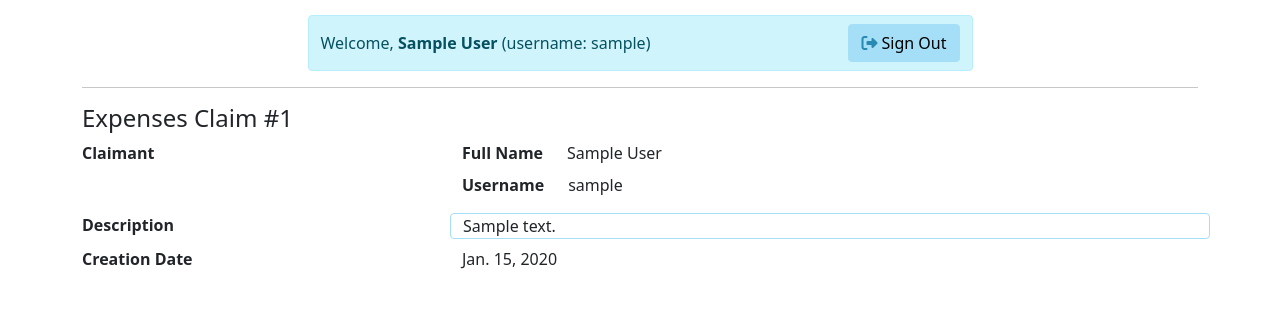
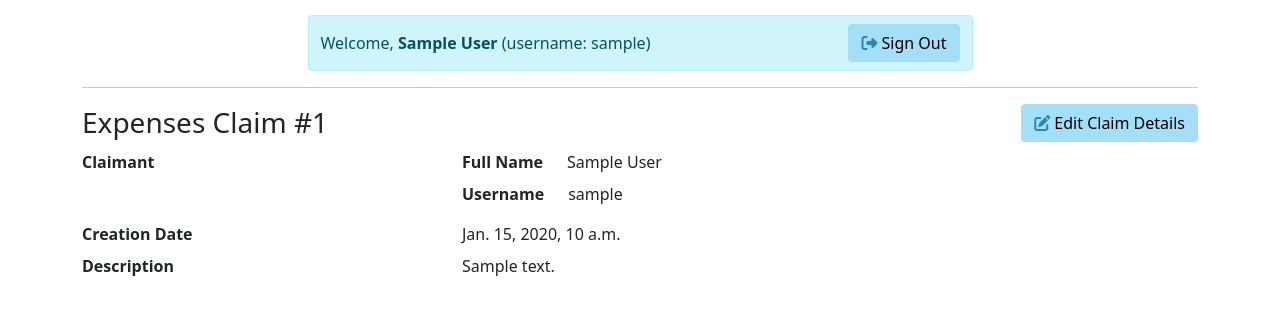
Before and after one commit to iamlogan/expenses-fdm, a Django app: page /claims/1/ in a window 1280 px wide. Shown: the part 65-380 px from the top of the page. Run offline with Django 3.2, Linux system fonts and the light colour scheme; a user stored in the database is signed in; tables that the repository leaves empty hold one stand-in row (values such as "Sample post"); some libraries are stand-ins or nearby versions.

Commit message:
Improved claim editing

```diff
--- a/expensesapp/models.py
+++ b/expensesapp/models.py
@@ -15,7 +15,7 @@ class User(AbstractUser):
 class Claim(models.Model):
     creation_datetime = models.DateTimeField()
     owner = models.ForeignKey(settings.AUTH_USER_MODEL,on_delete=models.SET_NULL, null=True)
-    description = models.CharField(max_length=200, null=True)
+    description = models.CharField(max_length=50, null=True)
 
     @classmethod
     def create(cls, owner, description):
--- a/expensesapp/static/expensesapp/style.scss
+++ b/expensesapp/static/expensesapp/style.scss
@@ -8,6 +8,7 @@ $secondary: #cccccc;
 
 $fdm-blue: #1daded;
 $primary-symbol-dark: #2889b2;
+$secondary-symbol-dark: #666666;
 
 #standard-body {
   // This margin accounts for the navbar height
@@ -41,3 +42,19 @@ $primary-symbol-dark: #2889b2;
 .symbol-primary {
   color: $primary-symbol-dark;
 }
+
+.symbol-secondary {
+  color: $secondary-symbol-dark;
+}
+
+.submit-with-symbol i {
+  position: relative;
+  left: 32px;
+  margin-left: -18px;
+  top: 2px;
+  pointer-events: none;
+}
+
+.submit-with-symbol input {
+  padding-left: 32px
+}
--- a/expensesapp/templates/expensesapp/claim.html
+++ /dev/null
@@ -1,30 +0,0 @@
-{% extends "expensesapp/base.html" %}
-
-{% block content %}
-    <div class="container">
-        <div class="primary">
-            <h4>Expenses Claim #{{ claim.id }}</h4>
-            <div class="col">
-                <dl class="row">
-                    <dt class="col-sm-4">Claimant</dt>
-                    <dd class="col-sm-8">
-                        <dl class="row mb-0">
-                            <dt class="col-6 col-sm-auto">Full Name</dt>
-                            <dd class="col-6 col-sm-8">{{ claim.owner.first_name }} {{ claim.owner.last_name }}</dd>
-                        </dl>
-                        <dl class="row mb-0">
-                            <dt class="col-6 col-sm-auto">Username</dt>
-                            <dd class="col-6 col-sm-8">{{ claim.owner.username }}</dd>
-                        </dl>
-                    </dd>
-                    <dt class="col-6 col-sm-4">Description</dt>
-                    <dd class="col-6 col-sm-8 border border-primary rounded">{{ claim.description }}</dd>
-                    <dt class="col-6 col-sm-4">Creation Date</dt>
-                    <dd class="col-6 col-sm-8">{{ claim.creation_datetime.date }}</dd>
-                </dl>
-            </div>
-        </div>
-
-
-    </div>
-{% endblock %}
--- /dev/null
+++ b/expensesapp/templates/expensesapp/claim_base.html
@@ -0,0 +1,34 @@
+{% extends "expensesapp/base.html" %}
+
+
+{% block content %}
+
+    <div class="container">
+
+        {% block header %}{% endblock %}
+
+        <div class="row mt-2">
+            <div class="col">
+                <dl class="row">
+                    <dt class="col-sm-4">Claimant</dt>
+                    <dd class="col-sm-8">
+                        <dl class="row mb-0">
+                            <dt class="col-5 col-sm-auto">Full Name</dt>
+                            <dd class="col-7 col-sm-8">{{ claim.owner.first_name }} {{ claim.owner.last_name }}</dd>
+                        </dl>
+                        <dl class="row mb-0">
+                            <dt class="col-5 col-sm-auto">Username</dt>
+                            <dd class="col-7 col-sm-8">{{ claim.owner.username }}</dd>
+                        </dl>
+                    </dd>
+                    <dt class="col-5 col-sm-4">Creation Date</dt>
+                    <dd class="col-7 col-sm-8">{{ claim.creation_datetime}}</dd>
+
+                    {% block description %}{% endblock %}
+
+                </dl>
+            </div>
+        </div>
+    </div>
+
+{% endblock %}
--- /dev/null
+++ b/expensesapp/templates/expensesapp/claim_details.html
@@ -0,0 +1,25 @@
+{% extends "expensesapp/claim_base.html" %}
+
+
+{% block header %}
+
+    <div class="row justify-content-between align-items-center">
+        <div class="col-12 col-sm-auto">
+            <h3 class="mb-0">Expenses Claim #{{ claim.id }}</h3>
+        </div>
+        <div class="col-12 col-sm-auto mt-2 mt-sm-0 ">
+            <a class="btn btn-primary" href="{% url "expensesapp:claim_edit" claim.id %}">
+                <i class="fas fa-edit symbol-primary"></i> Edit Claim Details
+            </a>
+        </div>
+    </div>
+
+{% endblock %}
+
+
+{% block description %}
+
+    <dt class="col-5 col-sm-4">Description</dt>
+    <dd class="col-7 col-sm-8">{{ claim.description }}</dd>
+
+{% endblock %}
--- a/expensesapp/templates/expensesapp/home.html
+++ b/expensesapp/templates/expensesapp/home.html
@@ -1,13 +1,14 @@
 {% extends "expensesapp/base.html" %}
 
 {% block content %}
+
     <div class="container">
         <div class="row justify-content-between align-items-center">
             <div class="col-12 col-sm-auto">
                 <h3 class="mb-0">Your Expense Claims</h3>
             </div>
             <div class="col-12 col-sm-auto mt-2 mt-sm-0 ">
-                <a class="btn btn-themed rounded-pill" href="{% url "expensesapp:new_claim" %}">
+                <a class="btn btn-themed rounded-pill" href="{% url "expensesapp:claim_new" %}">
                     <i class="fas fa-plus"></i> New Claim
                 </a>
             </div>
@@ -45,6 +46,7 @@
             </table>
         </div>
     </div>
+
 {% endblock %}
 
 {% block scripts %}
--- a/expensesapp/templates/expensesapp/manager.html
+++ b/expensesapp/templates/expensesapp/manager.html
@@ -7,7 +7,7 @@
         </div>
         <div class="row">
             <p>Claims that you can authorise will be listed here.</p>
-            <p>Only staff with permission to authorise claims will be shown here.</p>
+            <p>Only staff with permission to authorise claims will be able to access this page.</p>
         </div>
     </div>
 {% endblock %}
--- a/expensesapp/urls.py
+++ b/expensesapp/urls.py
@@ -7,6 +7,7 @@ urlpatterns = [
     path("", views.home_redirect_view),
     path("manager/", views.ManagerView.as_view(), name="manager"),
     path("settings/", views.SettingsView.as_view(), name="settings"),
-    path("new-claim/", views.new_claim_view, name="new_claim"),
+    path("new-claim/", views.claim_new_view, name="claim_new"),
     path("claims/<int:pk>/", views.ClaimView.as_view(), name="claim"),
+    path("claims/<int:claim_id>/edit/", views.claim_edit_view, name="claim_edit")
 ]
--- a/expensesapp/views.py
+++ b/expensesapp/views.py
@@ -1,10 +1,10 @@
 from django.http import HttpResponseRedirect
-from django.shortcuts import redirect, render
+from django.shortcuts import redirect, render, get_object_or_404
 from django.views.generic import TemplateView, DetailView, ListView
 from django.contrib.auth.mixins import LoginRequiredMixin
 
 from expensesapp.models import Claim
-from expensesapp.forms import NewClaimForm
+from expensesapp.forms import ClaimNewForm, ClaimEditForm
 
 
 class HomeView(LoginRequiredMixin, ListView):
@@ -24,20 +24,35 @@ class SettingsView(LoginRequiredMixin, TemplateView):
 
 
 class ClaimView(LoginRequiredMixin, DetailView, ):
-    template_name = "expensesapp/claim.html"
+    template_name = "expensesapp/claim_details.html"
     model = Claim
 
 
-def new_claim_view(request):
+def claim_new_view(request):
     if request.method == "POST":
-        form = NewClaimForm(request.POST)
+        form = ClaimNewForm(request.POST)
         if form.is_valid():
             new_claim = Claim.create(request.user, form.cleaned_data['description'])
             new_claim.save()
             return HttpResponseRedirect("/claims/"+str(new_claim.id))
     else:
-        form = NewClaimForm()
-    return render(request, "expensesapp/new_claim.html", {"form": form})
+        form = ClaimNewForm()
+    return render(request, "expensesapp/claim_new.html", {"form": form})
+
+
+def claim_edit_view(request, claim_id):
+    claim = get_object_or_404(Claim, pk=claim_id)
+    if request.method == "POST":
+        form = ClaimEditForm(request.POST)
+        if form.is_valid():
+            replacement_desc = form.cleaned_data['description']
+            claim.description = replacement_desc
+            claim.save()
+            return HttpResponseRedirect("/claims/"+str(claim.id))
+    else:
+        form = ClaimEditForm()
+    return render(request, "expensesapp/claim_edit.html", {"form": form, "claim": claim})
+
 
 
 def home_redirect_view(request):
--- a/templates/registration/login.html
+++ b/templates/registration/login.html
@@ -59,12 +59,12 @@
 {% block scripts %}
 
     <script>
-        // Manual override of the 'username' form field to implement Bootstrap floating label
+        // Manual override of the 'username' form field to implement Bootstrap formatting
         description_input_element = document.getElementById("{{ form.username.id_for_label }}");
         description_input_element.classList.add("form-control");
         description_input_element.placeholder = "Username";
 
-        // Manual override of the 'password' form field to implement Bootstrap floating label
+        // Manual override of the 'password' form field to implement Bootstrap formatting
         description_input_element = document.getElementById("{{ form.password.id_for_label }}");
         description_input_element.classList.add("form-control");
         description_input_element.placeholder = "Password";
```
Also changed, not shown: expensesapp/forms.py (+6 -2 lines), expensesapp/templates/expensesapp/claim_edit.html (added, +53 -0 lines), expensesapp/templates/expensesapp/claim_new.html (renamed from expensesapp/templates/expensesapp/new_claim.html, +4 -3 lines), expensesapp/migrations/0002_alter_claim_description.py (added), expensesapp/static/expensesapp/style.css, 1 other file.
